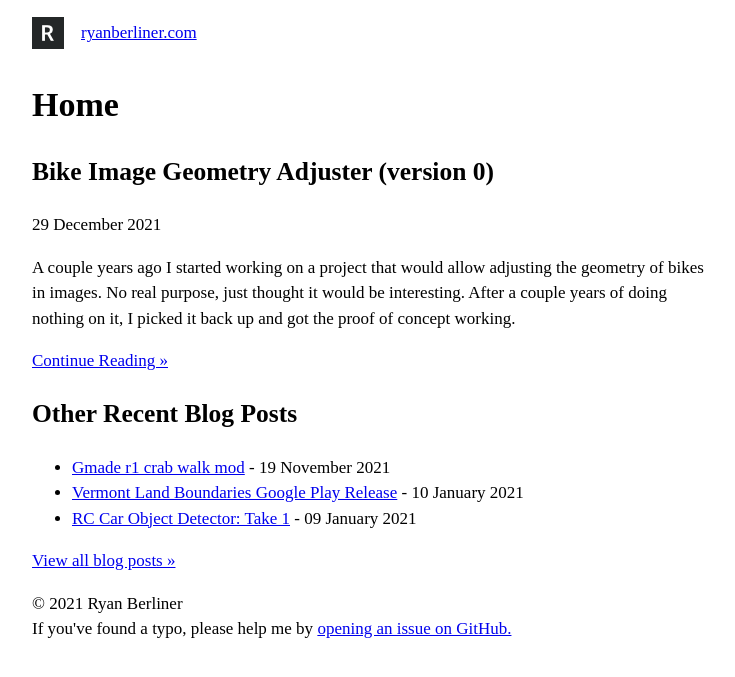
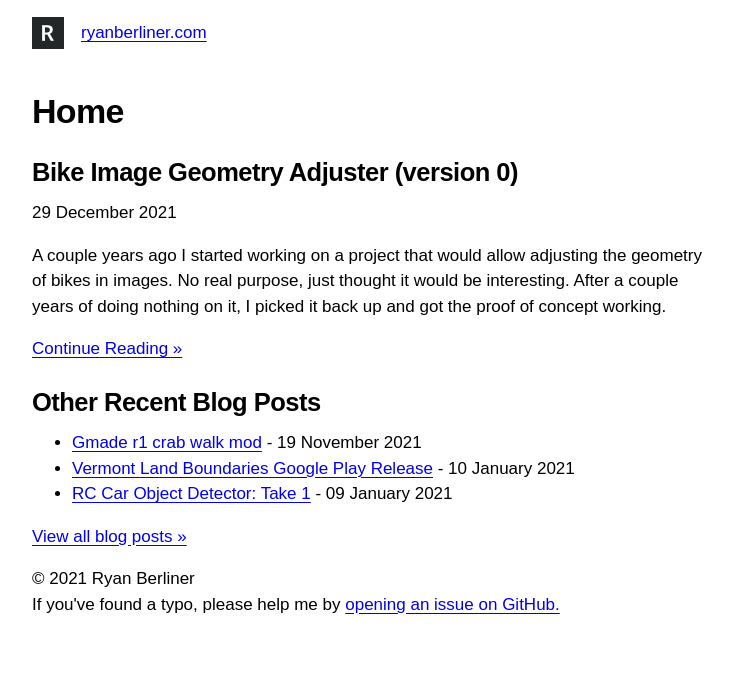
Before and after one commit to RyanBerliner/ryanberliner.github.io, a Jekyll site: the page built from index.md, in a window 1280 px wide. Shown: the top 677 px of the page, without its empty margins (268-1003 px from the left). Built offline with Jekyll 4.4.1, drawn with Linux system fonts in a browser that asks for light colours; our own code applies the rules of GitHub Pages for plain Markdown files.

Commit message:
update fonts

```diff
--- a/_config.yml
+++ b/_config.yml
@@ -20,7 +20,7 @@ description: > # this means to ignore newlines until "baseurl:"
 baseurl: "" # the subpath of your site, e.g. /blog
 url: "https://ryanberliner.com" # the base hostname & protocol for your site, e.g. http://example.com
 github_username: ryanberliner
-version: 2.0.0
+version: 2.0.1
 
 paginate: 10
 paginate_path: "/blog/page:num/"
--- a/assets/styles.scss
+++ b/assets/styles.scss
@@ -1,15 +1,36 @@
 ---
 ---
+
+:root {
+  --spacer: 1rem;
+}
 
 html {
   font-size: 17px;
   line-height: 1.5;
+  font-family: sans-serif;
 }
 
 html,
 body {
   padding: 0;
   margin: 0;
+}
+
+h1, h2, h3, h4, h5, h6 {
+  line-height: 1.2;
+  letter-spacing: -0.02em;
+  margin-block-start: 1em;
+  margin-block-end: 0.5em;
+}
+
+a {
+  text-underline-offset: 0.17em;
+}
+
+p, ul, ol {
+  margin-block-start: 0;
+  margin-block-end: var(--spacer);
 }
 
 body {
@@ -30,7 +51,7 @@ header a {
   flex-wrap: wrap;
 
   img {
-    margin-right: 1em;
+    margin-inline-end: var(--spacer);
   }
 }
 
@@ -48,8 +69,8 @@ main video {
   position: relative;
   padding-bottom: 56.25%;
   height: 0;
-  margin-top: 1em;
-  margin-bottom: 1em;
+  margin-top: var(--spacer);
+  margin-bottom: var(--spacer);
 
   iframe {
     position: absolute;
```
